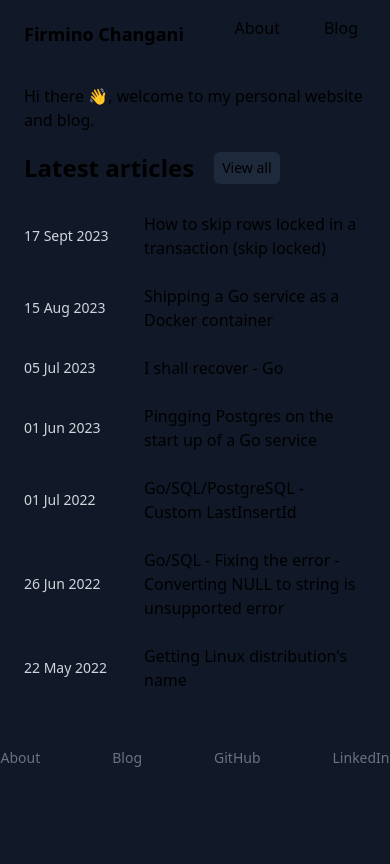
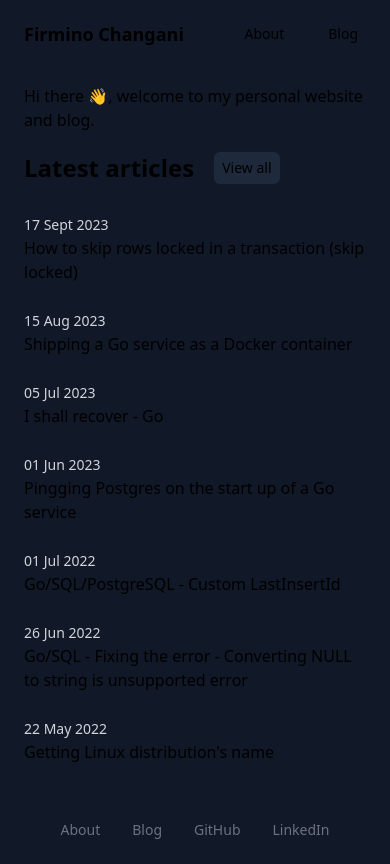
Before and after one commit to flowck/firmino.work, a Next.js app in the folder firmino.work/: page / in a window 390 px wide. Built offline with nearby package versions, Linux system fonts and the light colour scheme.

Commit message:
wip: responsive

```diff
--- a/firmino.work/app/(components)/Footer.tsx
+++ b/firmino.work/app/(components)/Footer.tsx
@@ -6,7 +6,7 @@ export function Footer() {
   return (
     <Container as="footer" className="w-full">
       <nav className="w-full flex justify-center">
-        <ul className="flex gap-10 py-2 text-gray-500 text-sm">
+        <ul className="flex md:gap-10 py-2 text-gray-500 text-sm">
           {menuItems.map((item) => (
             <MenuItem key={item.href} className="hover:text-white" href={item.href}>
               {item.label}
--- a/firmino.work/app/(components)/Header.tsx
+++ b/firmino.work/app/(components)/Header.tsx
@@ -8,8 +8,8 @@ export function Header() {
       <h1 className="font-bold text-lg px-2 py-1 rounded-md hover:bg-slate-800 transition-colors duration-500">
         <Link href="/">Firmino Changani</Link>
       </h1>
-      <nav>
-        <ul className="flex gap-3">
+      <nav className="flex items-center">
+        <ul className="flex gap-3 text-sm  md:text-base">
           <MenuItem href="/about">About</MenuItem>
           <MenuItem href="/blog">Blog</MenuItem>
         </ul>
--- a/firmino.work/app/(components)/PostItem.tsx
+++ b/firmino.work/app/(components)/PostItem.tsx
@@ -9,7 +9,7 @@ interface Props {
 
 export function PostItem({ title, href, date }: Props) {
   return (
-    <article className="grid grid-cols-[120px_auto] mb-2 items-center hover:bg-slate-800 transition-colors duration-300 px-2 py-2 rounded-md">
+    <article className="sm:grid grid-cols-[120px_auto] mb-2 items-center hover:bg-slate-800 transition-colors duration-300 px-2 py-2 rounded-md">
       <span className="text-sm text-gray-300">{formatDate(date)}</span>
       <h1>
         <Link className="w-full block" href={href}>
```
